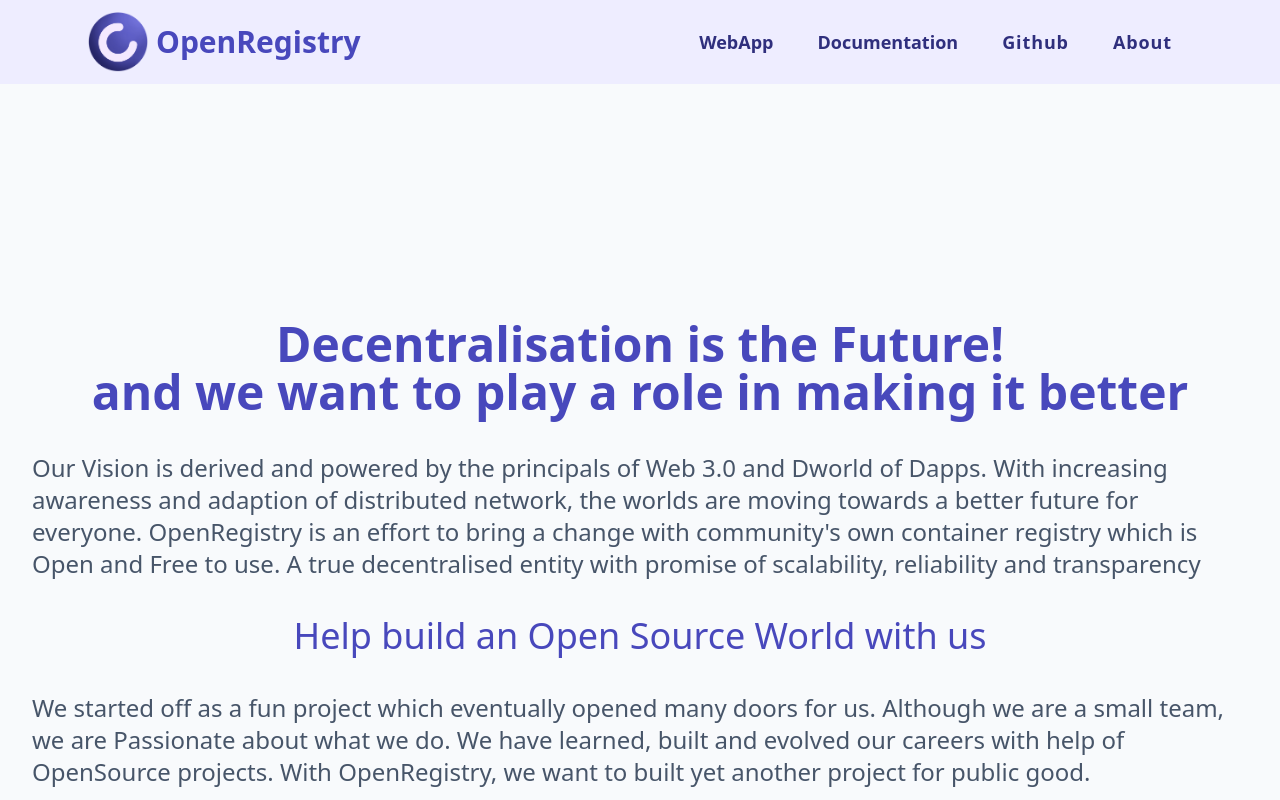
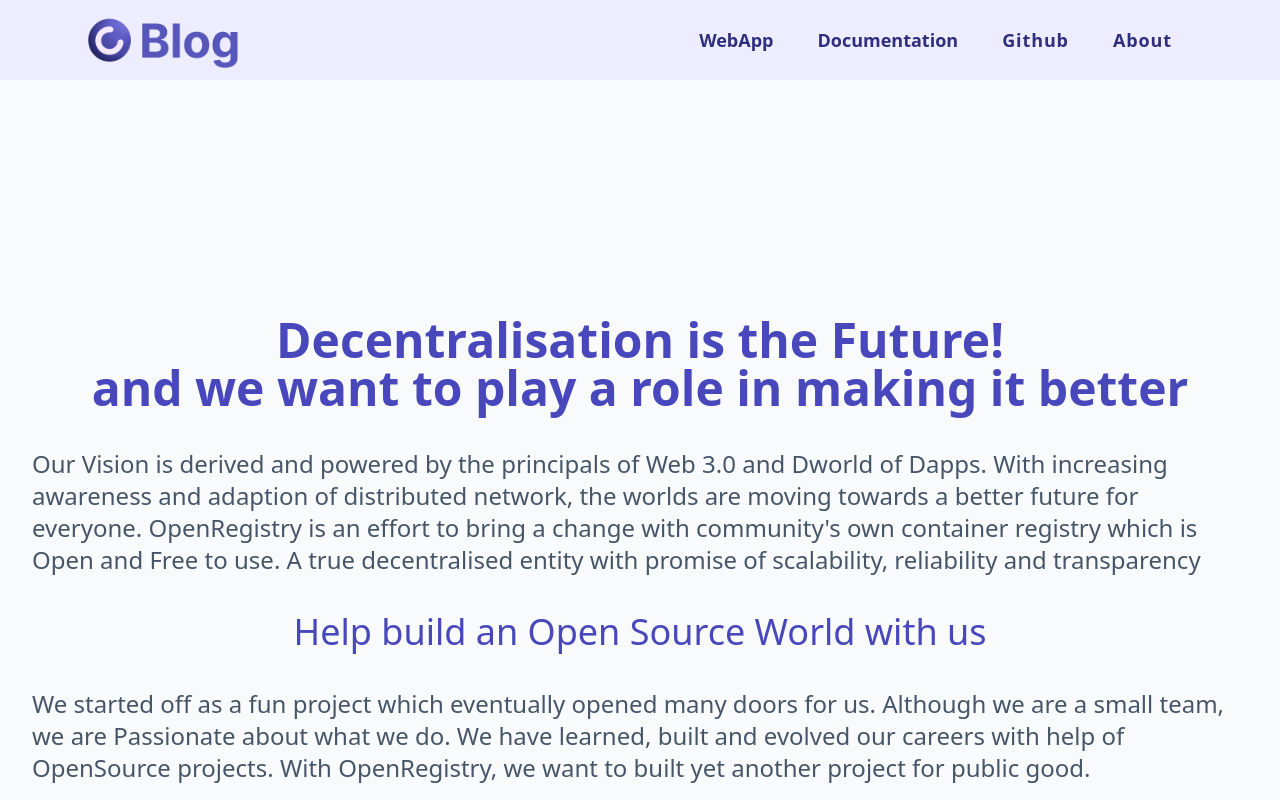
Before and after one commit to containerish/blog, a SvelteKit app: page /about in a window 1280 px wide. Built offline with nearby package versions, Linux system fonts and the light colour scheme.

Commit message:
fix: Navbar, replaced logo with Blog logo

```diff
--- a/src/lib/components/navbar.svelte
+++ b/src/lib/components/navbar.svelte
@@ -13,7 +13,8 @@
 						on:click={() => goto('/')}
 						class="cursor-pointer flex items-center"
 					>
-						<Logo type="dark" />
+						<!-- <Logo type="dark" /> -->
+						<img src="/blog-dark.png" alt="openregistry-blog" width="180px">
 					</div>
 					<div class="flex flex-col lg:flex-row md:mt-0 md:mx-1 font-semibold gap-3">
 						<a
--- a/src/routes/+page.svelte
+++ b/src/routes/+page.svelte
@@ -8,10 +8,6 @@
 	<title>Blog | Home</title>
 </svelte:head>
 
-<div class="my-8 flex items-center gap-3 px-6 lg:px-20">
-	<img src="/logo-new.png" alt="logo-openregistr" class="w-12 lg:w-16" />
-	<span class="text-5xl font-semibold text-primary-500 lg:text-7xl"> Blog </span>
-</div>
 <div class="m-16 flex flex-col gap-10 lg:grid lg:grid-cols-6">
 	<Card styles="col-span-4">
 		<a href="/blogs/openregistry-overview">
@@ -26,7 +22,7 @@
 	</Card>
 
 	<div class="col-span-2 flex flex-col items-start justify-center gap-5">
-		<span class="text-lg lg:text-xl text-primary-600 antialiased"
+		<span class="text-lg text-primary-600 antialiased lg:text-xl"
 			>An Overview on how OpenRegistry works under the hood and in conjuntion with other web3 projects.</span
 		>
 		<ButtonSolid>learn more</ButtonSolid>
```
Also changed, not shown: static/blog-dark.png (added), static/blog-light.png (added).
